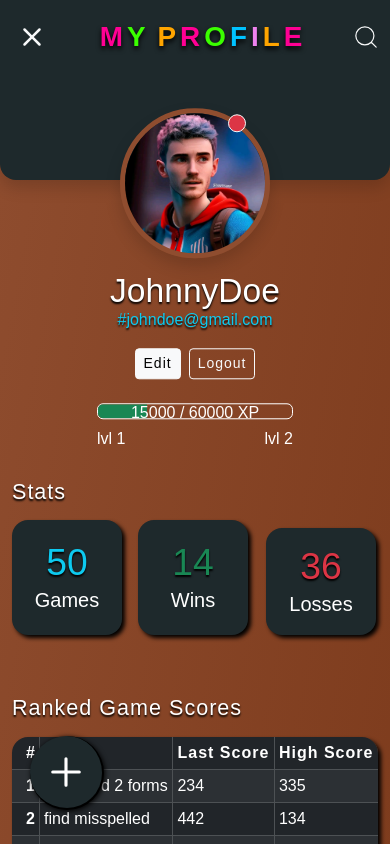
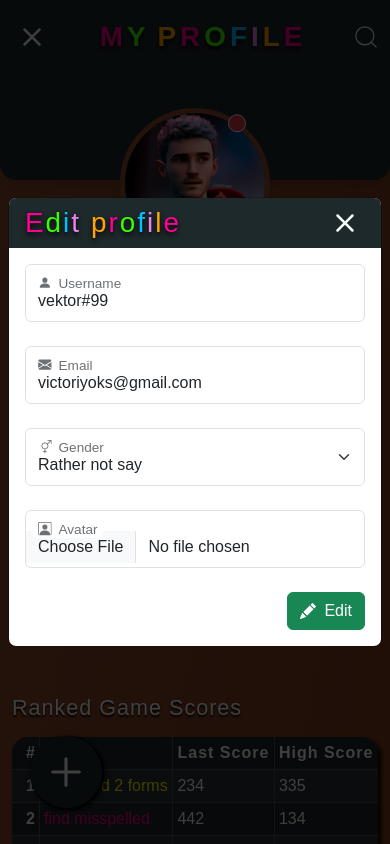
Before and after one commit to Victor-iyoko/spelling-pro, a Vue app: page /my-profile in a window 390 px wide. Both pictures are taken after a click on the button "Edit". Shown: the top 844 px of the page. Built offline with nearby package versions, Linux system fonts and the light colour scheme; a web font is replaced by a local one.

Commit message:
created edit profile modal

```diff
--- /dev/null
+++ b/src/components/profile/EditProfile.vue
@@ -0,0 +1,102 @@
+<template>
+    <div class="modal fade user-select-none" id="edit-profile" data-bs-backdrop="static" data-bs-keyboard="false"
+        tabindex="-1" aria-labelledby="staticBackdropLabel" aria-hidden="true">
+        <div class="modal-dialog modal-dialog-centered">
+            <div class="modal-content">
+                <div class="modal-header text-light py-1 border-0 bg-secondarybg">
+                    <Title title="Edit     profile" :small="true" />
+                    <svg xmlns="http://www.w3.org/2000/svg" width="40" height="40" fill="currentColor"
+                        class="bi bi-x text-light ms-auto" role="button" data-bs-dismiss="modal" aria-label="Close"
+                        viewBox="0 0 16 16">
+                        <path
+                            d="M4.646 4.646a.5.5 0 0 1 .708 0L8 7.293l2.646-2.647a.5.5 0 0 1 .708.708L8.707 8l2.647 2.646a.5.5 0 0 1-.708.708L8 8.707l-2.646 2.647a.5.5 0 0 1-.708-.708L7.293 8 4.646 5.354a.5.5 0 0 1 0-.708" />
+                    </svg>
+                </div>
+                <div class="modal-body">
+                    <div class="form-floating mb-4">
+                        <input type="text" class="form-control" id="floatingInputValue" placeholder=""
+                            value="vektor#99">
+                        <label for="username" class="d-flex gap-2 align-items-center">
+                            <span>
+                                <svg xmlns="http://www.w3.org/2000/svg" width="16" height="16" fill="currentColor"
+                                    class="bi bi-person-fill" viewBox="0 0 16 16">
+                                    <path d="M3 14s-1 0-1-1 1-4 6-4 6 3 6 4-1 1-1 1zm5-6a3 3 0 1 0 0-6 3 3 0 0 0 0 6" />
+                                </svg>
+                            </span>
+                            <span class="align-text-bottom" :style="{ paddingTop: '3px' }">Username</span>
+                        </label>
+                    </div>
+                    <div class="form-floating mb-4">
+                        <input type="email" class="form-control" id="floatingInputValue" placeholder=""
+                            value="victoriyoks@gmail.com">
+                        <label for="email" class="d-flex gap-2 align-items-center">
+                            <span>
+                                <svg xmlns="http://www.w3.org/2000/svg" width="16" height="16" fill="currentColor"
+                                    class="bi bi-envelope-fill" viewBox="0 0 16 16">
+                                    <path
+                                        d="M.05 3.555A2 2 0 0 1 2 2h12a2 2 0 0 1 1.95 1.555L8 8.414zM0 4.697v7.104l5.803-3.558zM6.761 8.83l-6.57 4.027A2 2 0 0 0 2 14h12a2 2 0 0 0 1.808-1.144l-6.57-4.027L8 9.586zm3.436-.586L16 11.801V4.697z" />
+                                </svg>
+                            </span>
+                            <span class="align-text-bottom" :style="{ paddingTop: '3px' }">Email</span>
+                        </label>
+                    </div>
+                    <div class="form-floating mb-4">
+                        <select class="form-select" aria-label="gender">
+                            <option selected>Rather not say</option>
+                            <option value="1">Male</option>
+                            <option value="2">Female</option>
+                        </select>
+                        <label for="gender" class="d-flex gap-2 align-items-center">
+                            <span>
+                                <svg xmlns="http://www.w3.org/2000/svg" width="16" height="16" fill="currentColor"
+                                    class="bi bi-gender-ambiguous" viewBox="0 0 16 16">
+                                    <path fill-rule="evenodd"
+                                        d="M11.5 1a.5.5 0 0 1 0-1h4a.5.5 0 0 1 .5.5v4a.5.5 0 0 1-1 0V1.707l-3.45 3.45A4 4 0 0 1 8.5 10.97V13H10a.5.5 0 0 1 0 1H8.5v1.5a.5.5 0 0 1-1 0V14H6a.5.5 0 0 1 0-1h1.5v-2.03a4 4 0 1 1 3.471-6.648L14.293 1zm-.997 4.346a3 3 0 1 0-5.006 3.309 3 3 0 0 0 5.006-3.31z" />
+                                </svg>
+                            </span>
+                            <span class="align-text-bottom" :style="{ paddingTop: '3px' }">Gender</span>
+                        </label>
+                    </div>
+                    <div class="form-floating mb-4">
+                        <input class="form-control" type="file" id="formFile">
+                        <label for="avatar" class="d-flex gap-2 align-items-center">
+                            <span>
+                                <svg xmlns="http://www.w3.org/2000/svg" width="16" height="16" fill="currentColor"
+                                    class="bi bi-person-square" viewBox="0 0 16 16">
+                                    <path d="M11 6a3 3 0 1 1-6 0 3 3 0 0 1 6 0" />
+                                    <path
+                                        d="M2 0a2 2 0 0 0-2 2v12a2 2 0 0 0 2 2h12a2 2 0 0 0 2-2V2a2 2 0 0 0-2-2zm12 1a1 1 0 0 1 1 1v12a1 1 0 0 1-1 1v-1c0-1-1-4-6-4s-6 3-6 4v1a1 1 0 0 1-1-1V2a1 1 0 0 1 1-1z" />
+                                </svg>
+                            </span>
+                            <span class="align-text-bottom" :style="{ paddingTop: '3px' }">Avatar</span>
+                        </label>
+                    </div>
+
+                    <button type="button" class="btn btn-success ms-auto d-block d-flex align-items-center gap-2">
+                        <svg xmlns="http://www.w3.org/2000/svg" width="16" height="16" fill="currentColor"
+                            class="bi bi-pencil-fill" viewBox="0 0 16 16">
+                            <path
+                                d="M12.854.146a.5.5 0 0 0-.707 0L10.5 1.793 14.207 5.5l1.647-1.646a.5.5 0 0 0 0-.708zm.646 6.061L9.793 2.5 3.293 9H3.5a.5.5 0 0 1 .5.5v.5h.5a.5.5 0 0 1 .5.5v.5h.5a.5.5 0 0 1 .5.5v.5h.5a.5.5 0 0 1 .5.5v.207zm-7.468 7.468A.5.5 0 0 1 6 13.5V13h-.5a.5.5 0 0 1-.5-.5V12h-.5a.5.5 0 0 1-.5-.5V11h-.5a.5.5 0 0 1-.5-.5V10h-.5a.5.5 0 0 1-.175-.032l-.179.178a.5.5 0 0 0-.11.168l-2 5a.5.5 0 0 0 .65.65l5-2a.5.5 0 0 0 .168-.11z" />
+                        </svg>
+                        <span>
+                            Edit
+                        </span>
+                    </button>
+                </div>
+            </div>
+        </div>
+    </div>
+</template>
+
+<script setup>
+import Title from '../Title.vue';
+</script>
+
+<style scoped>
+input:focus,
+input:active,
+select:active,
+select:focus {
+    border-color: #1e292c9c;
+}
+</style>
--- a/src/components/profile/ProfileDetails.vue
+++ b/src/components/profile/ProfileDetails.vue
@@ -9,22 +9,47 @@
             </span>
             </img>
         </div>
-        <div class="flex-grow-1 w-75 w-sm-100 gap-4 ms-sm-3 ms-md-4 d-flex flex-column justify-content-between py-3">
+        <div class="flex-grow-1 w-75 w-sm-100 gap-4 ms-sm-2 ms-md-4 d-flex flex-column justify-content-between py-3">
             <div class="d-flex flex-column flex-sm-row justify-content-between align-items-center gap-3 gap-sm-0">
-                <div class="d-flex flex-column align-items-center align-items-sm-start">
+                <div class="d-flex flex-column align-items-center align-items-sm-start position-relative">
                     <h2 class="name display-5 text-sm-center lh-1 mb-0 text-white align-middle">
                         JohnnyDoe
                     </h2>
                     <span class="email fs-6 text-info text-sm-center">
                         #johndoe@gmail.com
                     </span>
+                    <span
+                        class="gender position-absolute rounded-circle bg-info d-flex align-items-center justify-content-center"
+                        :style="{ width: '22px', height: '22px' }">
+                        <svg xmlns="http://www.w3.org/2000/svg" width="16" height="16" fill="currentColor"
+                            class="bi bi-gender-male text-white" viewBox="0 0 16 16">
+                            <path fill-rule="evenodd"
+                                d="M9.5 2a.5.5 0 0 1 0-1h5a.5.5 0 0 1 .5.5v5a.5.5 0 0 1-1 0V2.707L9.871 6.836a5 5 0 1 1-.707-.707L13.293 2zM6 6a4 4 0 1 0 0 8 4 4 0 0 0 0-8" />
+                        </svg>
+                    </span>
                 </div>
                 <div class="d-flex align-items-center my-sm-2">
-                    <button type="button" class="ls-1 me-2 me-md-3 btn btn-light" :class="isMdBtn ? 'btn-sm' : ''">
-                        Edit
+                    <button type="button" class="ls-1 me-2 me-md-3 btn btn-light d-flex align-items-center gap-1"
+                        data-bs-toggle="modal" data-bs-target="#edit-profile" :class="isMdBtn ? 'btn-sm' : ''">
+                        <svg xmlns="http://www.w3.org/2000/svg" width="16" height="16" fill="currentColor"
+                            class="bi bi-pencil" viewBox="0 0 16 16">
+                            <path
+                                d="M12.146.146a.5.5 0 0 1 .708 0l3 3a.5.5 0 0 1 0 .708l-10 10a.5.5 0 0 1-.168.11l-5 2a.5.5 0 0 1-.65-.65l2-5a.5.5 0 0 1 .11-.168zM11.207 2.5 13.5 4.793 14.793 3.5 12.5 1.207zm1.586 3L10.5 3.207 4 9.707V10h.5a.5.5 0 0 1 .5.5v.5h.5a.5.5 0 0 1 .5.5v.5h.293zm-9.761 5.175-.106.106-1.528 3.821 3.821-1.528.106-.106A.5.5 0 0 1 5 12.5V12h-.5a.5.5 0 0 1-.5-.5V11h-.5a.5.5 0 0 1-.468-.325" />
+                        </svg>
+                        <span>
+                            Edit
+                        </span>
                     </button>
                     <button type="button" class="ls-1 btn btn-outline-light" :class="isMdBtn ? 'btn-sm' : ''">
-                        Logout
+                        <svg xmlns="http://www.w3.org/2000/svg" width="16" height="16" fill="currentColor"
+                            class="bi bi-door-open" viewBox="0 0 16 16">
+                            <path d="M8.5 10c-.276 0-.5-.448-.5-1s.224-1 .5-1 .5.448.5 1-.224 1-.5 1" />
+                            <path
+                                d="M10.828.122A.5.5 0 0 1 11 .5V1h.5A1.5 1.5 0 0 1 13 2.5V15h1.5a.5.5 0 0 1 0 1h-13a.5.5 0 0 1 0-1H3V1.5a.5.5 0 0 1 .43-.495l7-1a.5.5 0 0 1 .398.117M11.5 2H11v13h1V2.5a.5.5 0 0 0-.5-.5M4 1.934V15h6V1.077z" />
+                        </svg>
+                        <span>
+                            Logout
+                        </span>
                     </button>
                 </div>
             </div>
@@ -94,6 +119,10 @@ onUnmounted(() => {
     /* border-color: #1e292c !important; */
 }
 
+.gender {
+    right: -23px;
+}
+
 @media screen and (max-width: 767px) {
     .avatar {
         width: 150px;
@@ -107,6 +136,17 @@ onUnmounted(() => {
     .row h2 {
         font-size: 2rem;
     }
+
+    button svg {
+        width: 13px;
+        height: 13px;
+    }
+
+    .gender {
+        top: -10px;
+        right: -10px;
+        transform: scale(0.8);
+    }
 }
 
 @media screen and (max-width: 575px) {
@@ -118,6 +158,12 @@ onUnmounted(() => {
     .email {
         text-shadow: 0 2px 2px #000;
     }
+
+    .gender {
+        top: -10px;
+        right: -15px;
+        transform: scale(0.8);
+    }
 }
 
 @media screen and (max-width: 390px) {
--- a/src/components/profile/ScoresTable.vue
+++ b/src/components/profile/ScoresTable.vue
@@ -18,43 +18,43 @@
                 <tbody>
                     <tr>
                         <th class="border-start-0" scope="row">1</th>
-                        <td class="">one word 2 forms</td>
+                        <td class="" :style="{ color: 'yellow' }">one word 2 forms</td>
                         <td class="">234</td>
                         <td class="border-end-0">335</td>
                     </tr>
                     <tr>
                         <th class="border-start-0" scope="row">2</th>
-                        <td class="">find misspelled</td>
+                        <td class="text-pink-dark">find misspelled</td>
                         <td class="">442</td>
                         <td class="border-end-0">134</td>
                     </tr>
                     <tr>
                         <th class="border-start-0" scope="row">3</th>
-                        <td class="">find correct</td>
+                        <td class="text-green">find correct</td>
                         <td class="">675</td>
                         <td class="border-end-0">342</td>
                     </tr>
                     <tr>
                         <th class="border-start-0" scope="row">4</th>
-                        <td class="">which letter</td>
+                        <td class="text-pink-light">which letter</td>
                         <td class="">645</td>
                         <td class="border-end-0">311</td>
                     </tr>
                     <tr>
                         <th class="border-start-0" scope="row">5</th>
-                        <td class="">decide</td>
+                        <td class="text-yellow">decide</td>
                         <td class="">645</td>
                         <td class="border-end-0">311</td>
                     </tr>
                     <tr>
                         <th class="border-start-0" scope="row">6</th>
-                        <td class="">decide & correct</td>
+                        <td class="text-purple">decide & correct</td>
                         <td class="">645</td>
                         <td class="border-end-0">311</td>
                     </tr>
                     <tr>
                         <th class="border-start-0" scope="row">7</th>
-                        <td class="">multiple choice</td>
+                        <td class="text-info">multiple choice</td>
                         <td class="">645</td>
                         <td class="border-end-0">311</td>
                     </tr>
--- a/src/components/reviews/AddReview.vue
+++ b/src/components/reviews/AddReview.vue
@@ -67,7 +67,16 @@
                         <input type="range" class="form-range" min="1" max="5" step="1"
                             @click="(e) => { ratings = Number(e.target.value) }" :value="ratings">
                     </div>
-                    <button type="button" class="btn btn-success ms-auto d-block">Send</button>
+                    <button type="button" class="btn btn-success ms-auto d-flex align-items-center gap-2">
+                        <svg xmlns="http://www.w3.org/2000/svg" width="16" height="16" fill="currentColor"
+                            class="bi bi-send-fill" viewBox="0 0 16 16">
+                            <path
+                                d="M15.964.686a.5.5 0 0 0-.65-.65L.767 5.855H.766l-.452.18a.5.5 0 0 0-.082.887l.41.26.001.002 4.995 3.178 3.178 4.995.002.002.26.41a.5.5 0 0 0 .886-.083zm-1.833 1.89L6.637 10.07l-.215-.338a.5.5 0 0 0-.154-.154l-.338-.215 7.494-7.494 1.178-.471z" />
+                        </svg>
+                        <span>
+                            Send
+                        </span>
+                    </button>
                 </div>
             </div>
         </div>
--- a/src/pages/Profile.vue
+++ b/src/pages/Profile.vue
@@ -41,6 +41,7 @@
             </div>
         </div>
     </div>
+    <EditProfile />
 </template>
 
 <script setup>
@@ -52,6 +53,7 @@ import PlayerConnect from '../components/profile/PlayerConnect.vue';
 import { useRouter } from 'vue-router';
 import { ref } from 'vue';
 import TextInput from '../components/TextInput.vue';
+import EditProfile from '../components/profile/EditProfile.vue';
 
 const router = useRouter();
 const search = ref('');
--- a/src/style.css
+++ b/src/style.css
@@ -54,7 +54,8 @@ input:focus,
 input:active,
 input input,
 input:hover,
-textarea:focus
+textarea:focus,
+select:focus
  {
   outline: none !important;
   box-shadow: none !important;
@@ -86,19 +87,22 @@ textarea:focus
   text-shadow: 0 2px 2px #000;
 }
 .text-green {
-  color: #3BFF00;
+  color: #3BFF00 !important;
 }
 .text-indigo {
-  color: #00C2FF;
+  color: #00C2FF !important;
 }
 .text-yellow {
-  color: #FFA500;
+  color: #FFA500 !important;
 }
 .text-pink-light {
-  color: #EE82EE;
+  color: #EE82EE !important;
 }
 .text-pink-dark {
-  color: #FF0093;
+  color: #FF0093 !important;
+}
+.text-purple {
+  color: #972BD6 !important;
 }
 .tap {
   animation: blink .45s ease-in-out infinite alternate;
```
